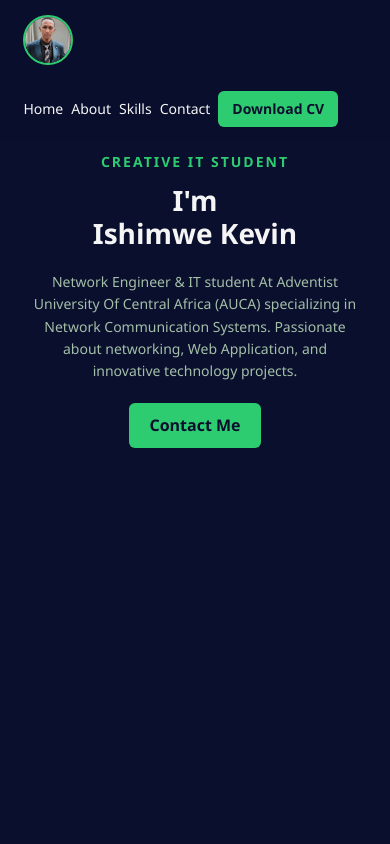
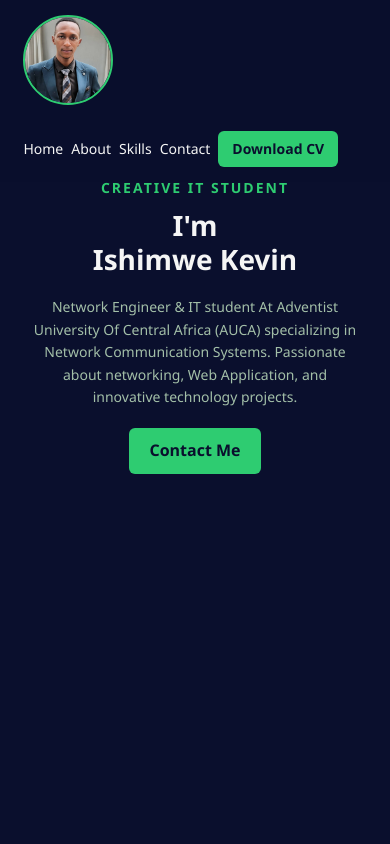
Before and after one commit to keis15/My_Portfolio, a plain HTML site: page index.html in a window 390 px wide. Shown: the top 844 px of the page. Drawn offline with Linux system fonts and the light colour scheme.

Commit message:
Update index.html

```diff
--- a/index.html
+++ b/index.html
@@ -135,7 +135,7 @@
     @media(max-width: 500px){
       .hero-text h1{font-size:28px;}
       .hero-text p{font-size:14px;}
-      header .logo img{width:50px; height:50px;}
+      header .logo img{width:90px; height:90px;}
       section{padding:40px 6%;}
       .skills-list{gap:8px;}
       .skill{font-size:13px; padding:8px 12px;}
@@ -157,7 +157,7 @@
 </header>
 
   <section class="hero" id="home">
-    <div class="hero-text"><br><br>
+    <div class="hero-text"><br><br><br>
       <h4>CREATIVE IT STUDENT</h4>
       <h1>I'm <br> Ishimwe Kevin</h1>
       <p>Network Engineer & IT student At Adventist University Of Central Africa (AUCA) specializing in Network Communication Systems. Passionate about networking, Web Application, and innovative technology projects.</p>
```
